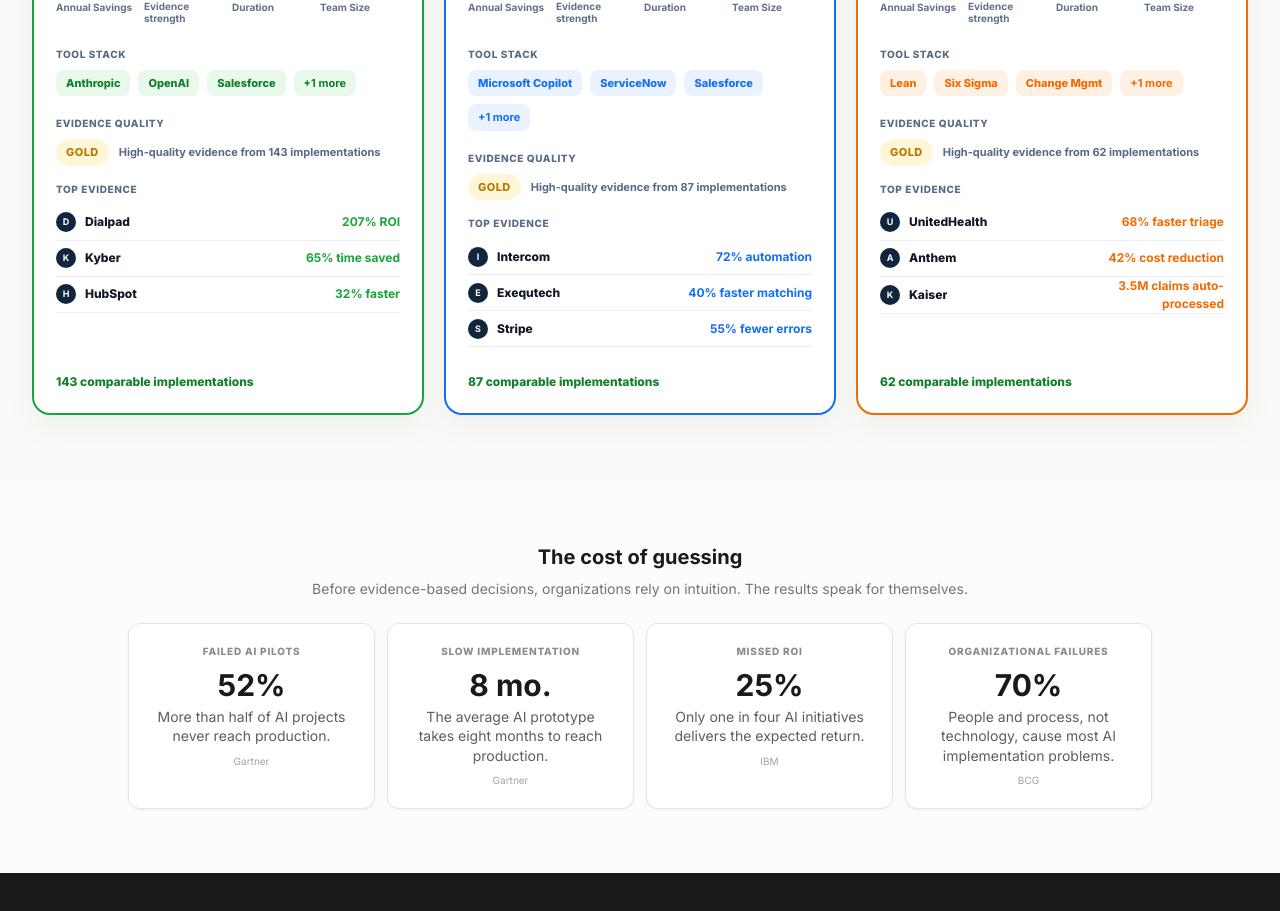
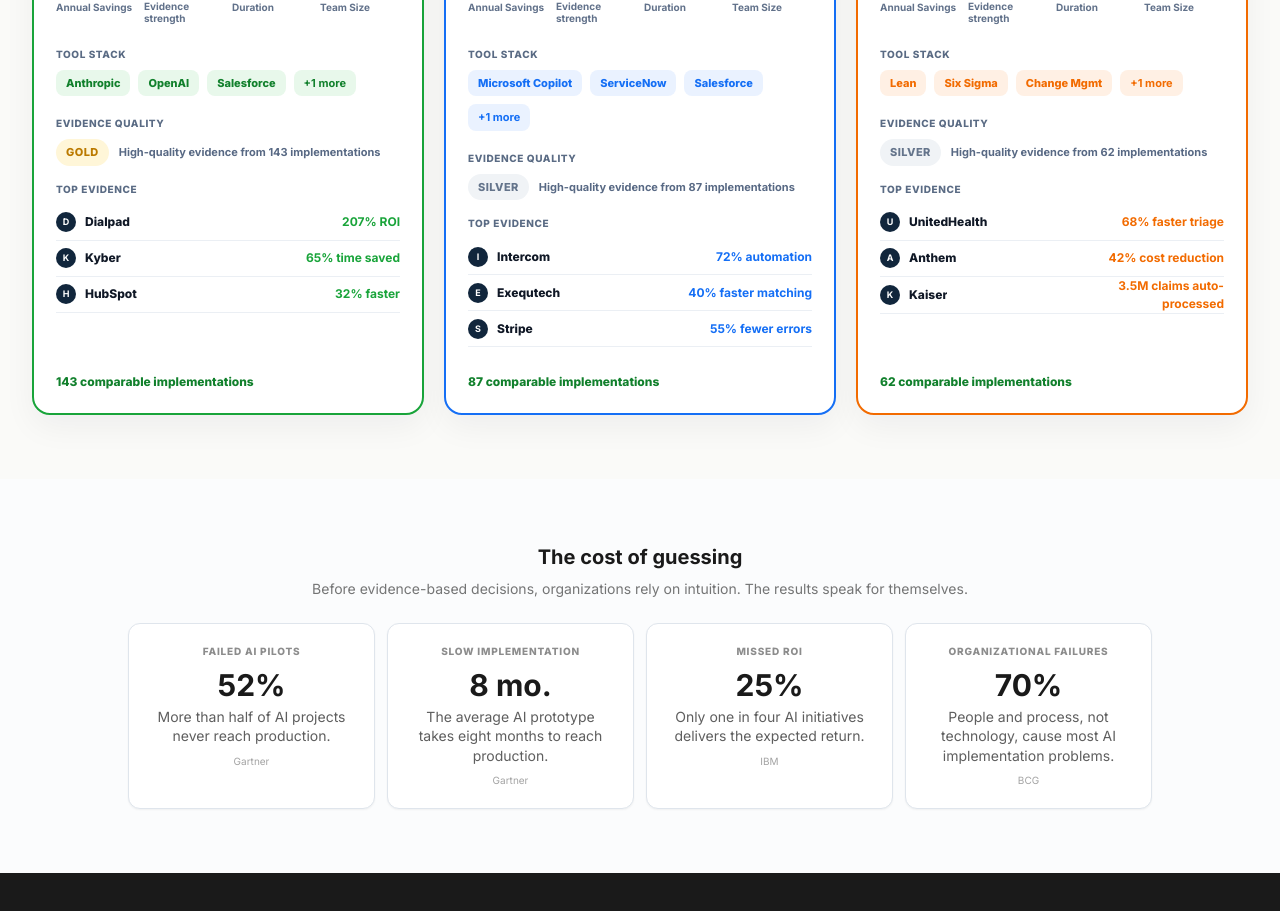
Before and after one commit to smithar106/Compass-Web, a Next.js app: page / in a window 1280 px wide. Shown: the part 2800-3711 px from the top of the page. Built offline with nearby package versions, Linux system fonts and the light colour scheme.

Commit message:
change cards 2 and 3 evidence quality to Silver (medium)

```diff
--- a/src/app/page.tsx
+++ b/src/app/page.tsx
@@ -335,7 +335,7 @@ export default function HomePage() {
                 confidence: site.exampleFinance.confidence,
                 timeline: site.exampleFinance.timeline,
                 teamSize: "1–2",
-                evidenceTier: "gold",
+                evidenceTier: "silver",
                 tools: ["Microsoft Copilot", "ServiceNow", "Salesforce"],
                 evidence: [
                   { org: "Intercom", outcome: "72% automation" },
@@ -355,7 +355,7 @@ export default function HomePage() {
                 confidence: site.exampleHealthcare.confidence,
                 timeline: site.exampleHealthcare.timeline,
                 teamSize: "2–4",
-                evidenceTier: "gold",
+                evidenceTier: "silver",
                 tools: ["Lean", "Six Sigma", "Change Mgmt"],
                 evidence: [
                   { org: "UnitedHealth", outcome: "68% faster triage" },
```
